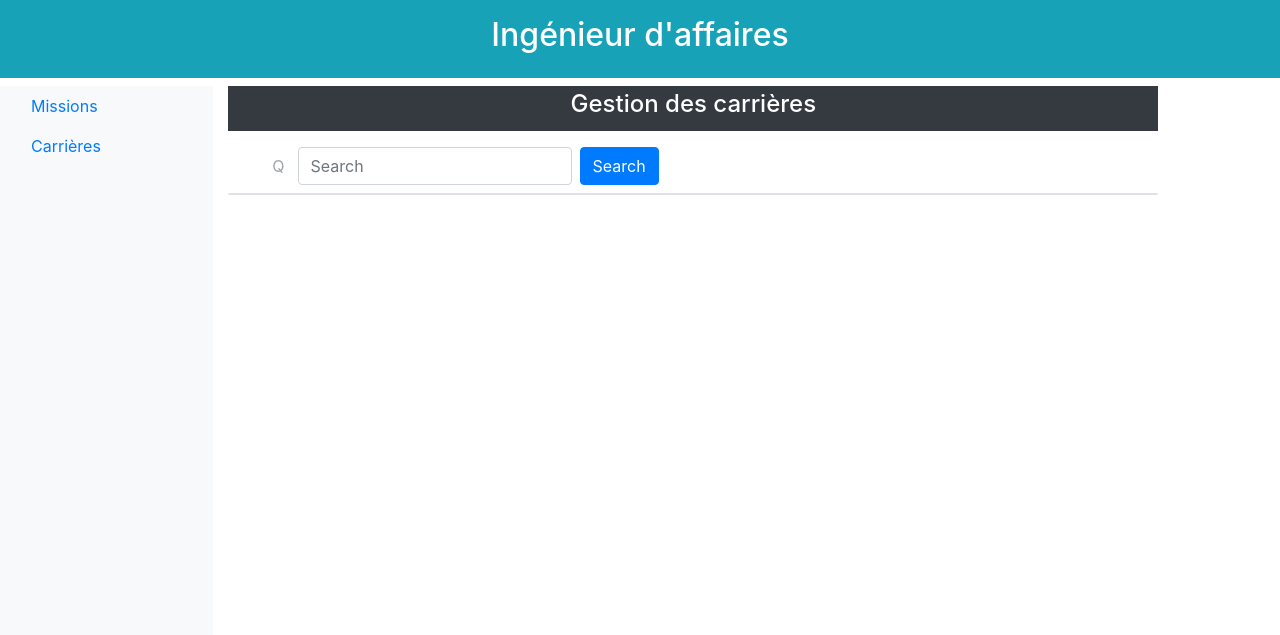
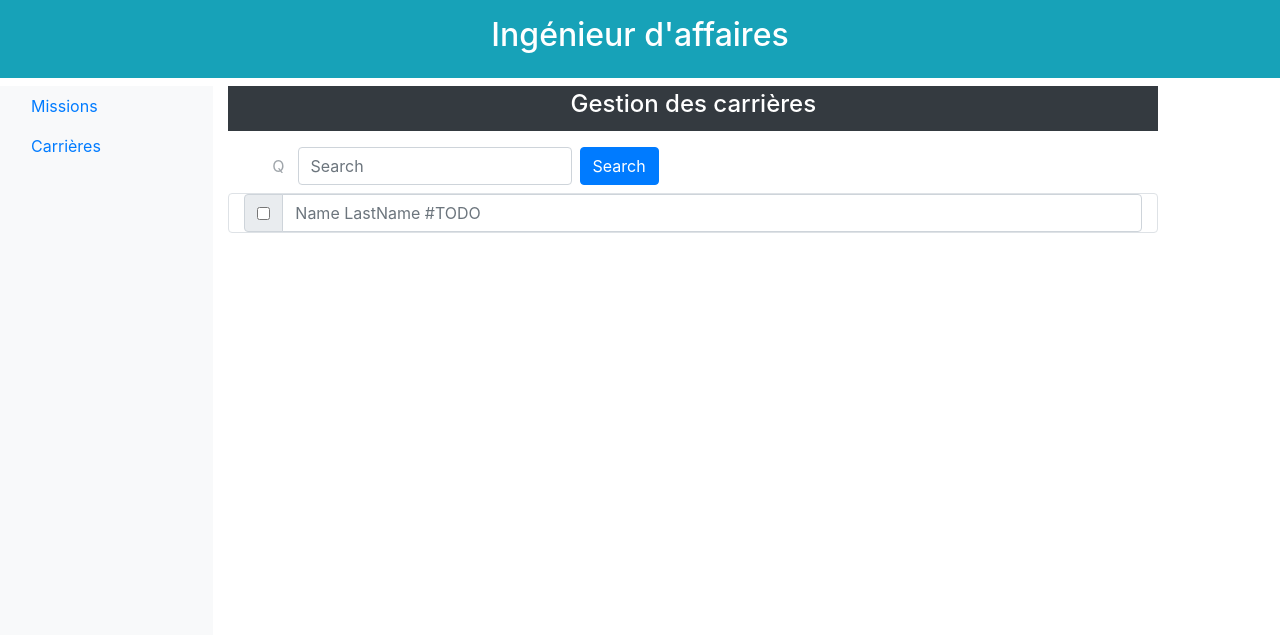
Before and after one commit to Toyem/SAR-Projet-Flask-2019, a Flask app: page /affaire/carrieres in a window 1280 px wide. Shown: the top 635 px of the page. Run offline with Flask 2, Linux system fonts and the light colour scheme; parts of the project's set-up code (start-up, migrations or seed data) failed here and were passed over; some libraries are stand-ins or nearby versions.

Commit message:
Ajout de liens entre page carrière

```diff
--- a/app.py
+++ b/app.py
@@ -60,6 +60,10 @@ def onglet_etude(onglet):
 def edit_mission(mission):
     return render_template("homepage_affaire_mission_edit.html.jinja2")
 
+@app.route('/<name>') #On ne réccupère plus le nom du mec dans l'url !!!!
+def carriere_vue(name):
+    return render_template("homepage_affaire_carriere_vue_grille.html.jinja2")
+
 
 if __name__ == '_main_':
     app.run()
--- a/database/database.py
+++ b/database/database.py
@@ -218,10 +218,9 @@ def populate_database():
                 .all()
 
             mission_souhaite = random.choice(missions_avec_une_competence)
-            candidature =
 
             decalage_par_rapport_a_common_timestamp_en_jours = random.randint(1, 365)
-            date_debut_timestamp = common_timestamp \
+            date_candidature = common_timestamp \
                                    + decalage_par_rapport_a_common_timestamp_en_jours * 24 * 3600
             nouveau_souhait = Souhait(date_candidature=date_candidature,
                                       ingenieur_id=ingenieur.id,
--- a/templates/homepage_affaire_carriere.html.jinja2
+++ b/templates/homepage_affaire_carriere.html.jinja2
@@ -7,7 +7,7 @@
     <script src="https://maxcdn.bootstrapcdn.com/bootstrap/4.3.1/js/bootstrap.min.js"></script>
 
     <div class="p-1 mb-2 bg-dark text-white size-6 font-weight-bold text-center">
-         <h4>Gestion des carrières</h4>
+        <h4>Gestion des carrières</h4>
     </div>
 
     <div class="row">
@@ -24,6 +24,16 @@
         </div>
     </div>
     <div class="container rounded border">
+        <div class="input-group">
+            <div class="input-group-prepend">
+                <div class="input-group-text">
+                    <input type="checkbox">
+                </div>
+            </div>
+            <input type="text" class="form-control"
+                   onclick="location.href='{{ url_for("carriere_vue", name="test") }}';"
+                   placeholder="Name LastName #TODO">
+        </div>
         {% block gridEngineer %}
         {% endblock %}
     </div>
--- a/templates/homepage_affaire_carriere_grille.html.jinja2
+++ b/templates/homepage_affaire_carriere_grille.html.jinja2
@@ -13,7 +13,7 @@
                         <input type="checkbox">
                     </div>
                 </div>
-                <input type="text" class="form-control" placeholder="{{ engineer.firstName }} {{ engineer.lastName }}">
+                <input type="text" class="form-control" onclick="location.href='{{ url_for("carriere_vue", name="test") }}';" placeholder="{{ engineer.firstName }} {{ engineer.lastName }}">
             </div>
         {% endfor %}
     </form>
```
